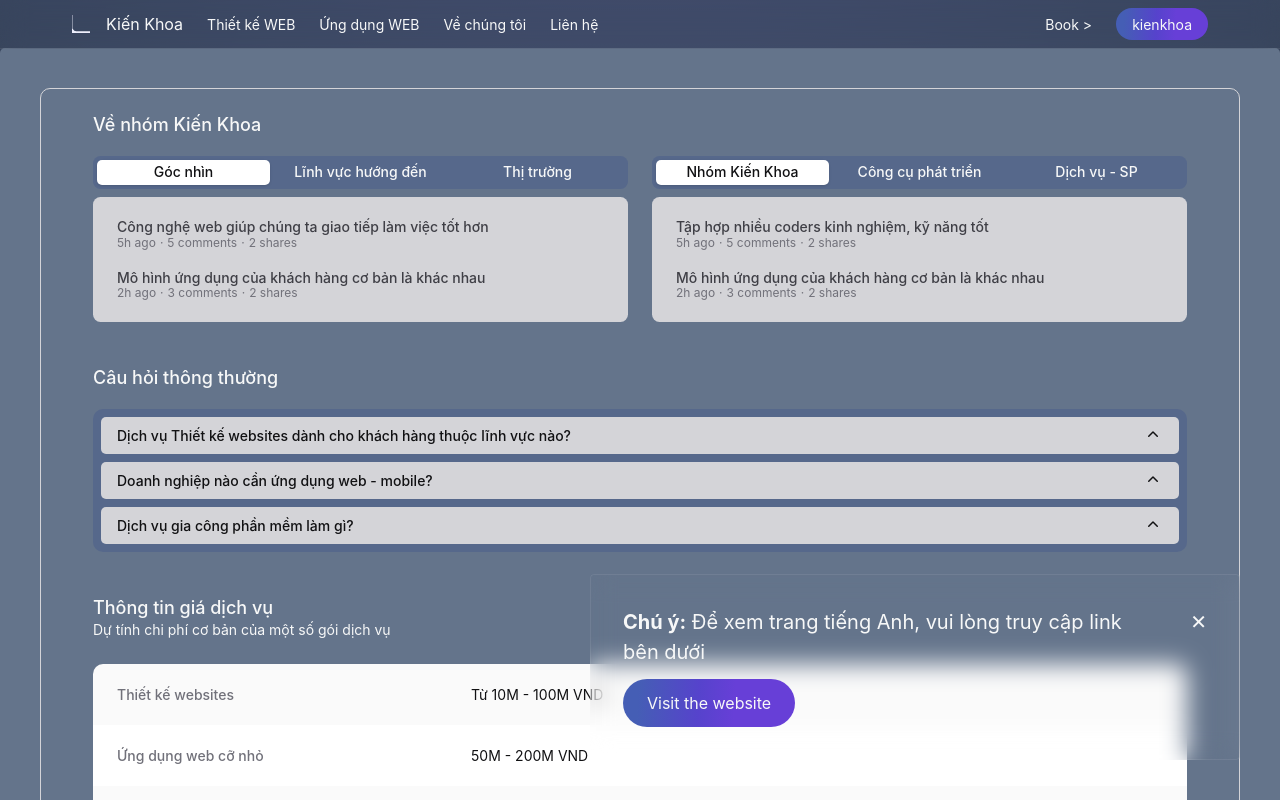
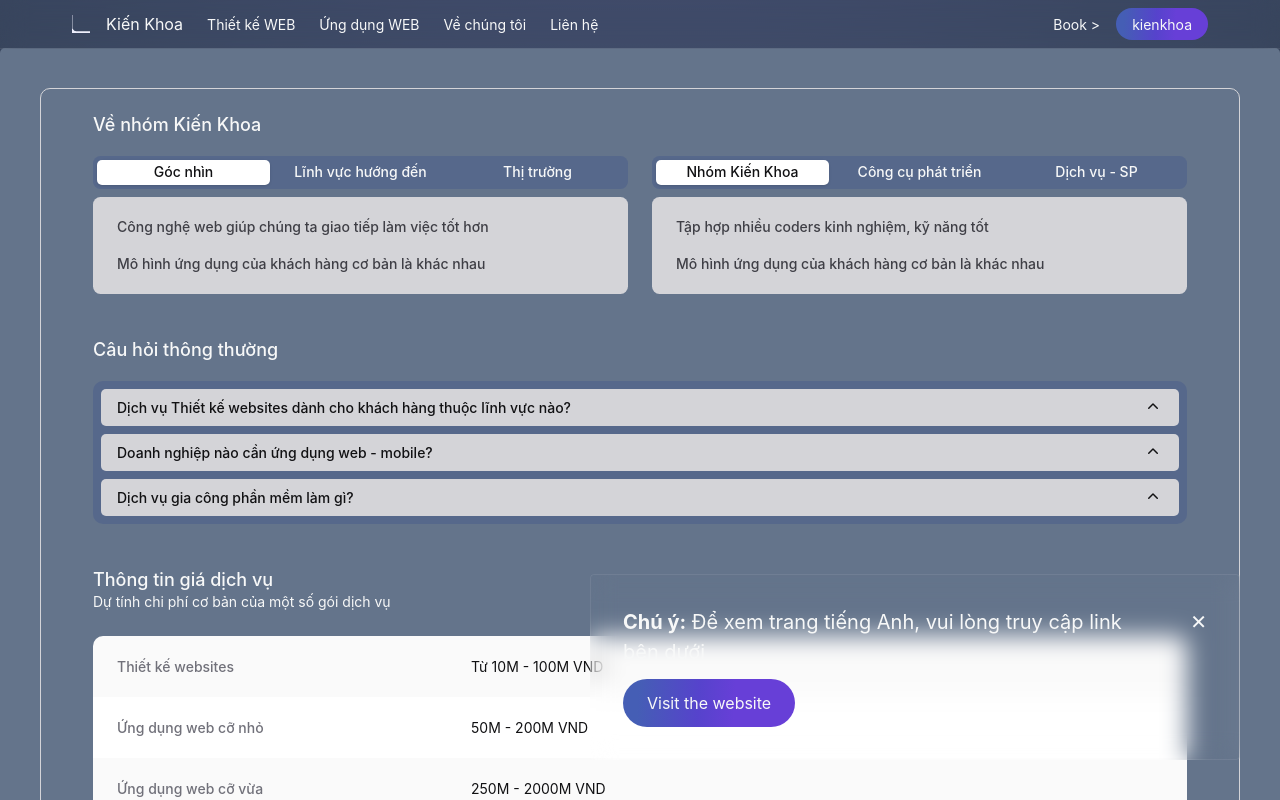
Before and after one commit to anlett10/kienkhoa-1, a Next.js app: page /about in a window 1280 px wide. Shown: the top 800 px of the page. Built offline with nearby package versions, Linux system fonts and the light colour scheme.

Commit message:
header, hero

```diff
--- a/app/about/ActionTabs.tsx
+++ b/app/about/ActionTabs.tsx
@@ -10,48 +10,30 @@ export default function ActionTabs() {
       {
         id: 1,
         title: "Tập hợp nhiều coders kinh nghiệm, kỹ năng tốt",
-        date: "5h ago",
-        commentCount: 5,
-        shareCount: 2,
       },
       {
         id: 2,
         title: "Mô hình ứng dụng của khách hàng cơ bản là khác nhau",
-        date: "2h ago",
-        commentCount: 3,
-        shareCount: 2,
       },
     ],
     "Công cụ phát triển": [
       {
         id: 1,
         title: "Is tech making coffee better or worse?",
-        date: "Jan 7",
-        commentCount: 29,
-        shareCount: 16,
       },
       {
         id: 2,
         title: "The most innovative things happening in coffee",
-        date: "Mar 19",
-        commentCount: 24,
-        shareCount: 12,
       },
     ],
     "Dịch vụ - SP": [
       {
         id: 1,
         title: "Ask Me Anything: 10 answers to your questions about coffee",
-        date: "2d ago",
-        commentCount: 9,
-        shareCount: 5,
       },
       {
         id: 2,
         title: "The worst advice we've ever heard about coffee",
-        date: "4d ago",
-        commentCount: 1,
-        shareCount: 2,
       },
     ],
   });
@@ -95,15 +77,6 @@ export default function ActionTabs() {
                     <h3 className="text-sm font-medium leading-5 text-gray-700">
                       {post.title}
                     </h3>
-
-                    <ul className="mt-1 flex space-x-1 text-xs font-normal leading-4 text-gray-500">
-                      <li>{post.date}</li>
-                      <li>&middot;</li>
-                      <li>{post.commentCount} comments</li>
-                      <li>&middot;</li>
-                      <li>{post.shareCount} shares</li>
-                    </ul>
-
                     <a
                       href="#"
                       className={clsx(
--- a/app/about/Tabs.tsx
+++ b/app/about/Tabs.tsx
@@ -10,48 +10,30 @@ export default function Tabs() {
       {
         id: 1,
         title: "Công nghệ web giúp chúng ta giao tiếp làm việc tốt hơn",
-        date: "5h ago",
-        commentCount: 5,
-        shareCount: 2,
       },
       {
         id: 2,
         title: "Mô hình ứng dụng của khách hàng cơ bản là khác nhau",
-        date: "2h ago",
-        commentCount: 3,
-        shareCount: 2,
       },
     ],
     "Lĩnh vực hướng đến": [
       {
         id: 1,
         title: "Is tech making coffee better or worse?",
-        date: "Jan 7",
-        commentCount: 29,
-        shareCount: 16,
       },
       {
         id: 2,
         title: "The most innovative things happening in coffee",
-        date: "Mar 19",
-        commentCount: 24,
-        shareCount: 12,
       },
     ],
     "Thị trường": [
       {
         id: 1,
         title: "Ask Me Anything: 10 answers to your questions about coffee",
-        date: "2d ago",
-        commentCount: 9,
-        shareCount: 5,
       },
       {
         id: 2,
         title: "The worst advice we've ever heard about coffee",
-        date: "4d ago",
-        commentCount: 1,
-        shareCount: 2,
       },
     ],
   });
@@ -95,15 +77,6 @@ export default function Tabs() {
                     <h3 className="text-sm font-medium leading-5 text-gray-700">
                       {post.title}
                     </h3>
-
-                    <ul className="mt-1 flex space-x-1 text-xs font-normal leading-4 text-gray-500">
-                      <li>{post.date}</li>
-                      <li>&middot;</li>
-                      <li>{post.commentCount} comments</li>
-                      <li>&middot;</li>
-                      <li>{post.shareCount} shares</li>
-                    </ul>
-
                     <a
                       href="#"
                       className={clsx(
--- a/components/header.tsx
+++ b/components/header.tsx
@@ -73,7 +73,7 @@ export const Header = () => {
         </div>
 
         <div className="ml-auto flex h-full items-center">
-          <p className="mr-6 text-sm">Book {">"}</p>
+          <p className="mr-4 text-sm">Book {">"}</p>
           <ExButton href="https://cal.com/anlett10/30min">kienkhoa</ExButton>
         </div>
 
--- a/components/hero.tsx
+++ b/components/hero.tsx
@@ -11,7 +11,7 @@ interface HeroElementProps {
 
 export const HeroTitle = ({ children, className }: HeroElementProps) => {
   return (
-    <h1 className={clsx("text-gradient my-6 text-6xl md:text-8xl", className)}>
+    <h1 className={clsx("my-10 text-6xl md:text-8xl", className)}>
       {children}
     </h1>
   );
```
